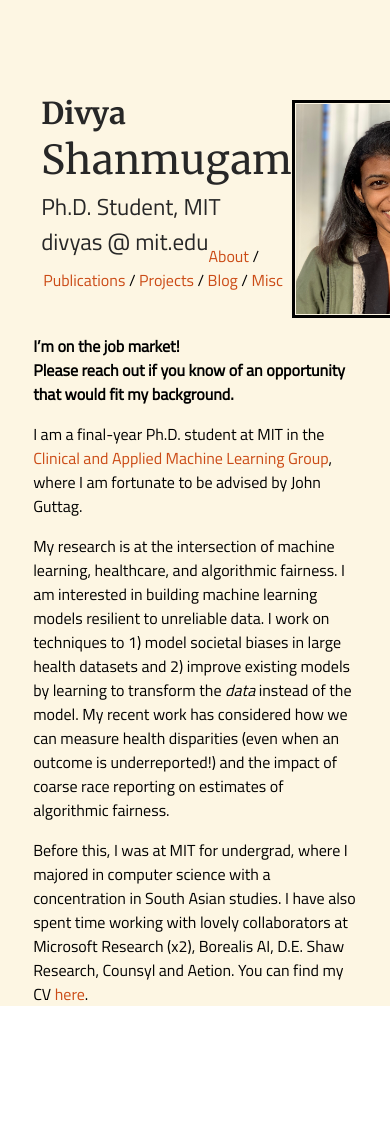
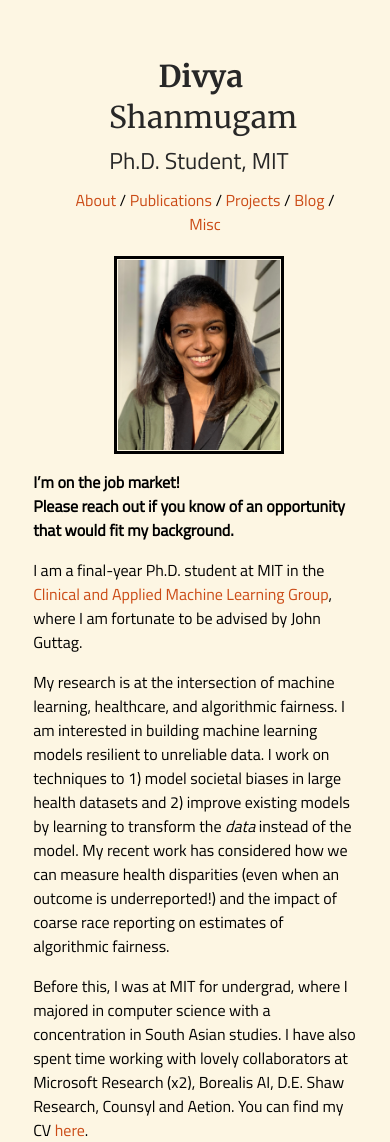
Before and after one commit to dmshanmugam/dmshanmugam.github.io, a Jekyll site: the page built from index.md, in a window 390 px wide. Built offline with Jekyll 4.4.1, drawn with Linux system fonts in a browser that asks for light colours; before the commit the page ends 1006 px from its top, so only the background shows below that.

Commit message:
adding photo in mobile

```diff
--- a/_layouts/default.html
+++ b/_layouts/default.html
@@ -103,7 +103,7 @@
                         {% endfor %}
                     </ul>
             </div>
-            <div class="navbar  container navbar-photo">
+            <div class="container navbar-photo stack-on-small">
                 <img id="author-picture" class="pull-left stack-on-small", src="/assets/profile.png">
             </div>
         </div>
--- a/_sass/_style.scss
+++ b/_sass/_style.scss
@@ -10,6 +10,8 @@ html {
     margin: 0;
     padding: 0;
 }
+
+
 body {
     margin: 0;
     font-family: "titillium-regular";
@@ -166,40 +168,85 @@ font-family: merriweather-regular;
     }
 }
 
-@media (max-width: 500px) {
+@media (max-width: 800px) {
+
+    // .stack-on-small {
+    //     display: block; /* Make divs stack on top of each other */
+    //     text-align: center; /* Center the content within each div */
+    //   }
+
 	.navbar {
-		// text-align: center;
-		padding: 50px 0px 0px 0px;
+		text-align: center;
+		padding: 30px 0px 0px 0px;
+        display: block;
 	}
 
+    .navbar-photo {
+        width: 50%;
+        display: block;
+        // position: absolute;
+        // display: none;
+        // visibility: hidden;
+        float:  none;
+    }
 
+    .navbar-text {
+        // width: 100%;
+        display: block;
+        float: none;
+    }
+
+    #author-picture {
+        width: 100%;
+        height: 100%;
+        display: block;
+    }
     #author-first-name {
-		width: 60%;
+		width: 100%;
 		float: none;
         font-size: 30px;
         padding-bottom: 3px;
+        display: block;
+
+	}
+
+    #author-last-name {
+		width: 100%;
+		float: none;
+        font-size: 30px;
+        padding-bottom: 3px;
+        display: block;
 
 	}
 
 
     #author-email {
-        padding-bottom:5px;
+        visibility: hidden;
+        display: none;
+
+    }
+
+    #author-email-br {
+        visibility: hidden;
+        display: none;
     }
 
 	#author-name {
-		width: 60%;
+		width: 100%;
 		float: none;
         font-size: 30px;
         padding-top: 27px;
+        display: block;
+        text-align: center;
 	}
 	#navlist {
-		padding: 0px 0 10px 0;
-        margin: 0 5px 0 10px;
+		padding: 10px 0 10px 0;
+        margin: 0 10px 0 10px;
 
 		// margin: 0;
 		display: block;
 		float: none;
-		// text-align: center;
+		text-align: center;
 		width: 100%;
 	}
 	#navlist li.alignable {
```
